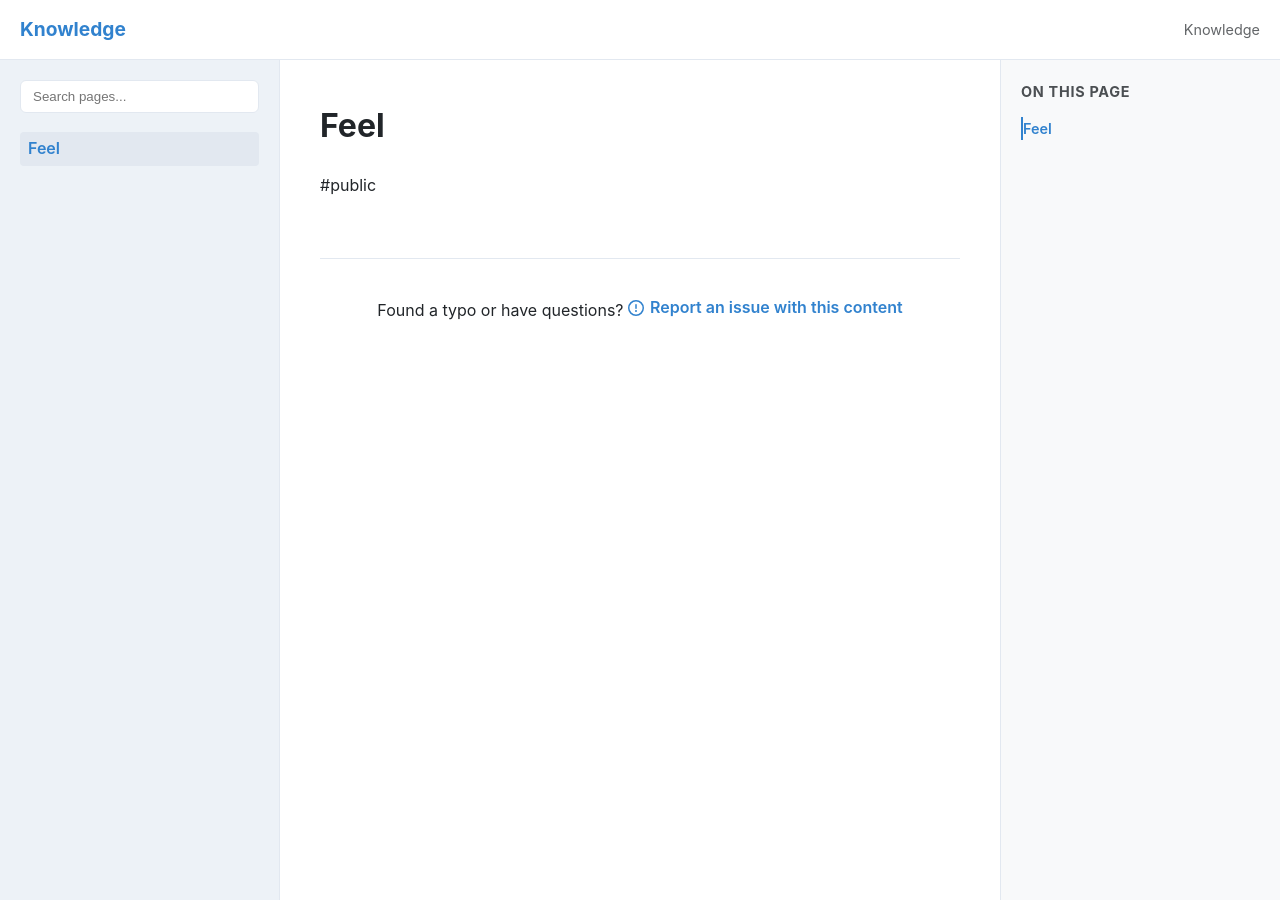
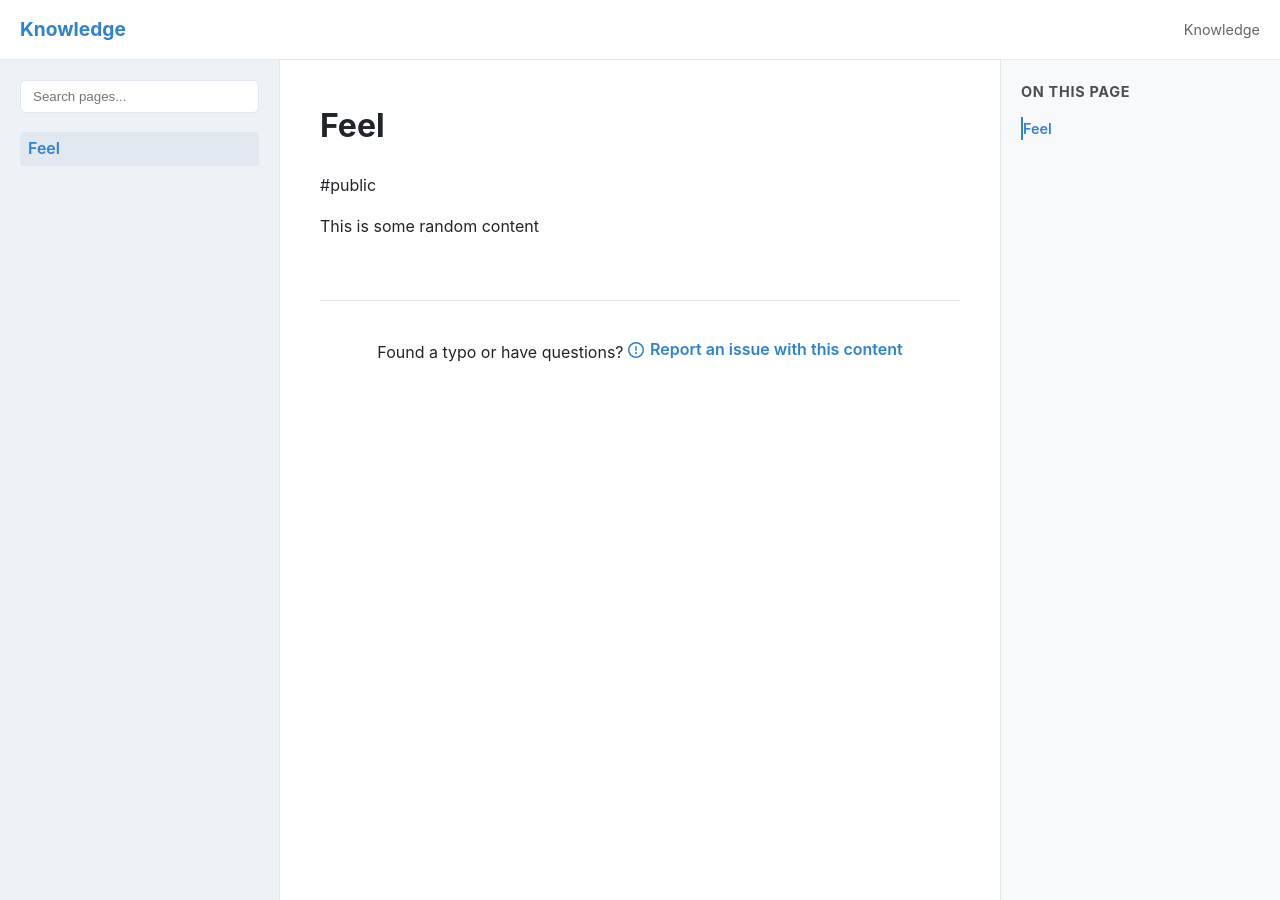
Before and after one commit to Fleker/obsidian-knowledge, a Jekyll site: the page built from Feel.md, in a window 1280 px wide. Built offline with Jekyll 4.4.1, drawn with Linux system fonts in a browser that asks for light colours.

Commit message:
Publish updates: +0 ~1 -0
Detailed Site Changes:

Modified:
  - Feel.md

```diff
--- a/Feel.md
+++ b/Feel.md
@@ -3,3 +3,5 @@ layout: "default"
 title: "Feel"
 ---
 #public
+
+This is some random content
```
